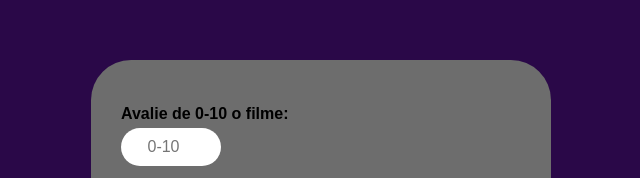
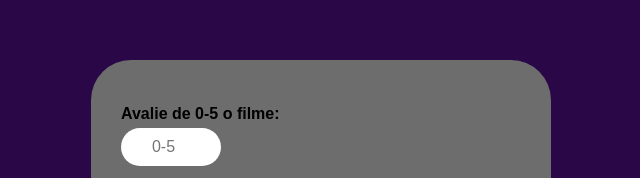
Before and after one commit to yannytenjua-sys/filmes, a plain HTML site: page frontend/html/review.html in a window 1280 px wide. Shown: the part 172-350 px from the top of the page, 319-959 px from the left. Drawn offline with Linux system fonts and the light colour scheme; files whose address does not match are found by name.

Commit message:
alteração de nota

```diff
--- a/frontend/html/review.html
+++ b/frontend/html/review.html
@@ -11,8 +11,8 @@
             <div id="dados-filme"></div>
 
             <div class="campo">
-                <label>Avalie de 0-10 o filme:</label>
-                <input type="number" id="nota" min="0" max="10" placeholder="0-10">
+                <label>Avalie de 0-5 o filme:</label>
+                <input type="number" id="nota" min="0" max="5" placeholder="0-5">
             </div>
 
             <div class="campo">
```
